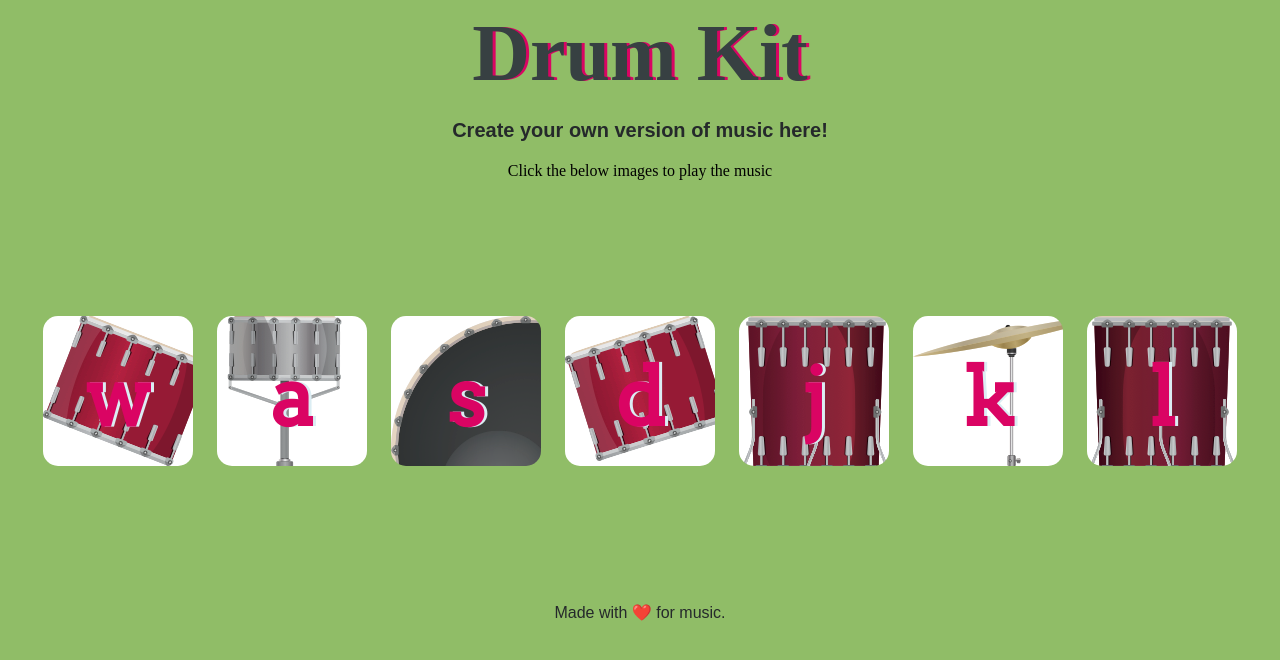
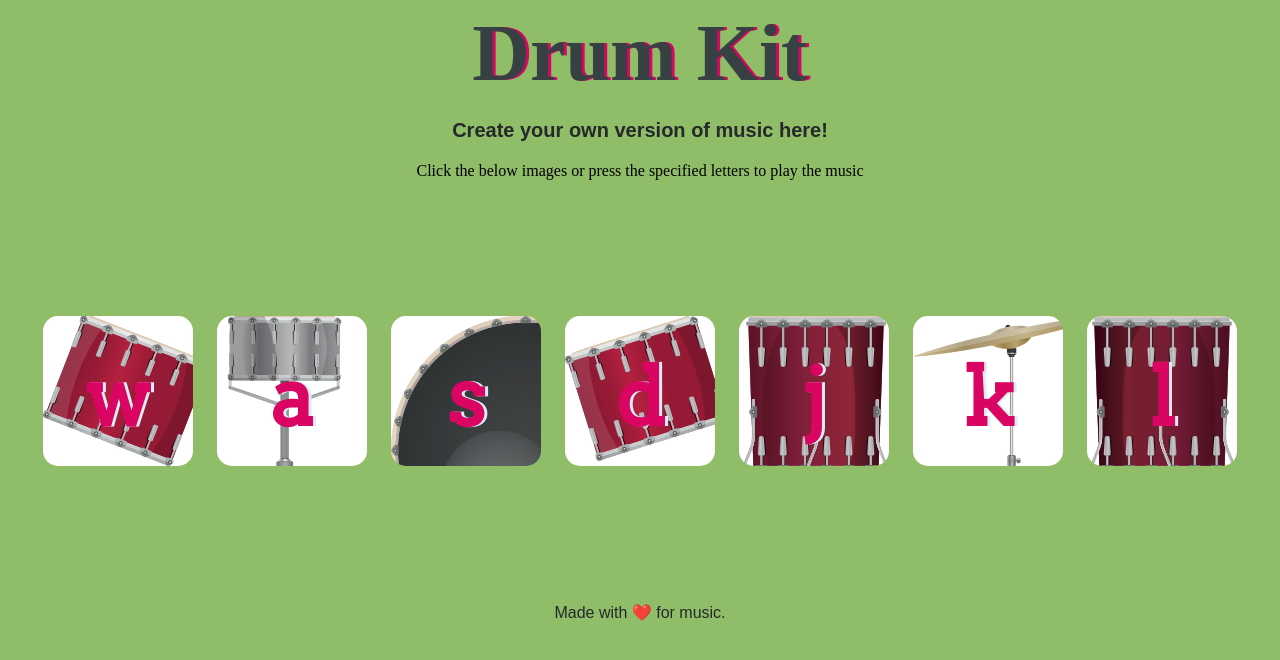
Before and after one commit to reshmijahaan/Drum-kit, a plain HTML site: page index.html in a window 1280 px wide. Drawn offline with Linux system fonts and the light colour scheme.

Commit message:
Update index.html

```diff
--- a/index.html
+++ b/index.html
@@ -12,7 +12,7 @@
 
   <h1 id="title">Drum Kit</h1>
   <h3>Create your own version of music here!</h3>
-  <p>Click the below images to play the music</p>
+  <p>Click the below images or press the specified letters to play the music</p>
   <div class="set">
     <button class="w drum">w</button>
     <button class="a drum">a</button>
```
